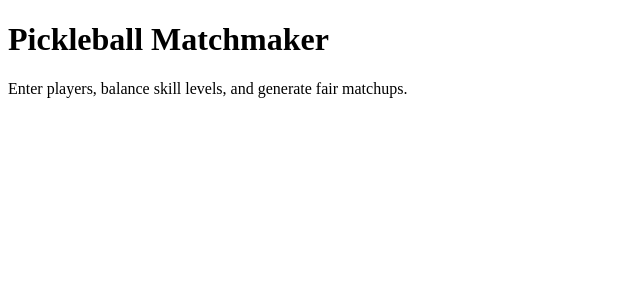
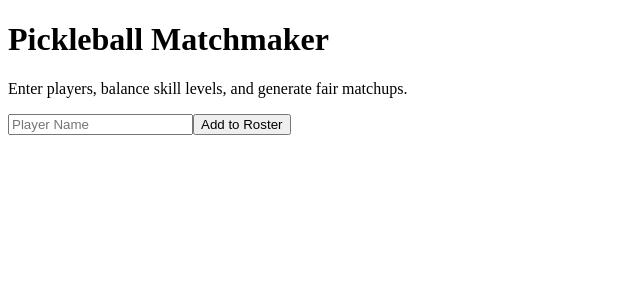
Before and after one commit to milesMejala/pickleball-matchmaker, a React (Vite) app: page / in a window 1280 px wide. Shown: the top 300 px of the page, without its empty margins (0-640 px from the left). Built offline with nearby package versions, Linux system fonts and the light colour scheme.

Commit message:
feat: implement AddPlayer component for roster management

```diff
--- a/src/components/AddPlayer.jsx
+++ b/src/components/AddPlayer.jsx
@@ -1,10 +1,41 @@
+import { useState } from "react";
 
 export default function AddPlayer() {
-    return (
-        <div>
-            <form action="/submit" method="post">
+  const [formData, setFormData] = useState({
+    name: "",
+  });
 
-            </form>
-        </div>
-    )
+  function handleChange(event) {
+    const { name, value } = event.target;
+
+    setFormData((prev) => ({
+      ...prev,
+      [name]: value,
+    }));
+  }
+
+  function handleSubmit(event) {
+    event.preventDefault();
+    console.log(formData);
+
+    setFormData({
+      name: "",
+    });
+  }
+
+  return (
+    <div>
+      <form onSubmit={handleSubmit}>
+        <input
+          id="name"
+          name="name"
+          type="text"
+          value={formData.name}
+          onChange={handleChange}
+          placeholder="Player Name"
+        />
+        <button type="submit">Add to Roster</button>
+      </form>
+    </div>
+  );
 }
```
Also changed, not shown: 1 other file (tests, documents, lock files or other folders).
